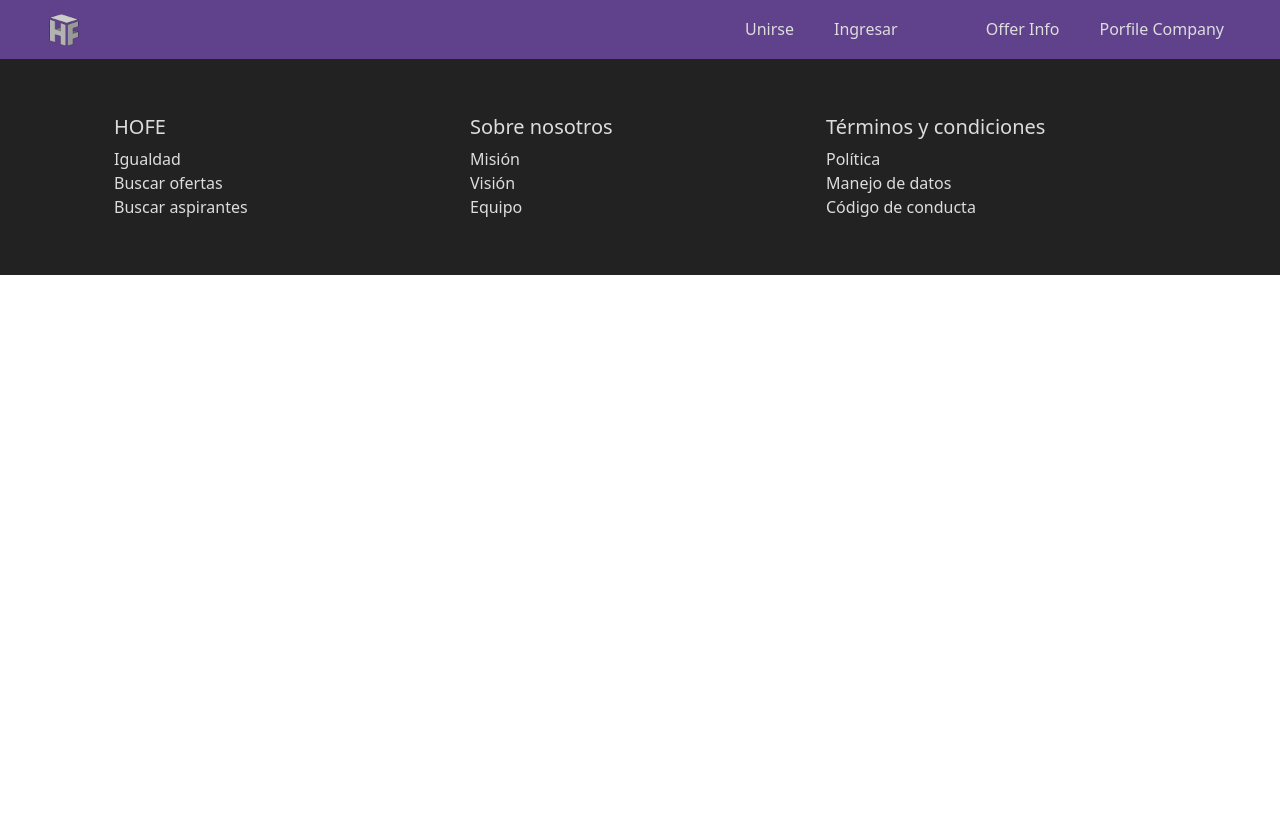
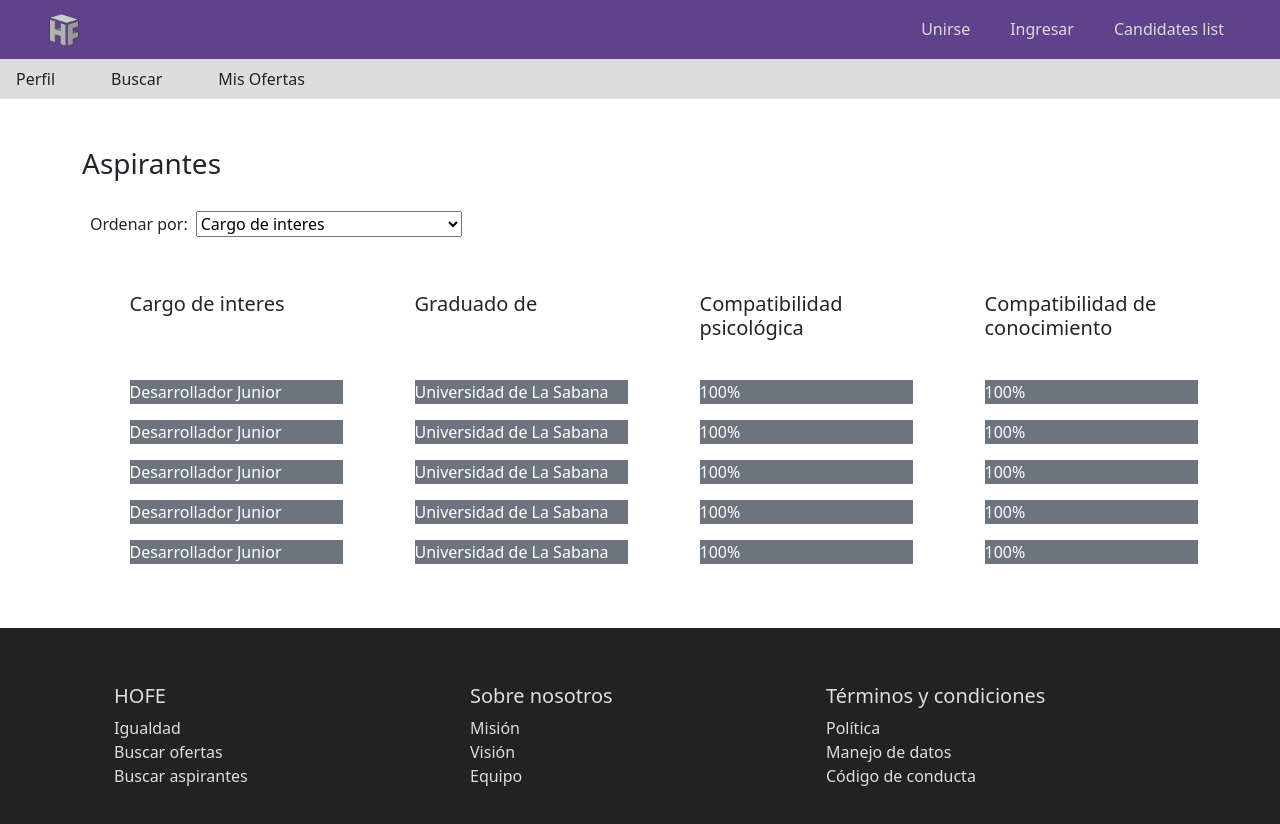
Before and after one commit to estidlore/hofe_front, a React (Create React App) app: page /list-candidates in a window 1280 px wide. Shown: the top 824 px of the page. Before the commit the page ends 800 px from the top, so only its background shows below. Built offline with nearby package versions, Linux system fonts and the light colour scheme.

Commit message:
Lista de candidatos

```diff
--- a/src/App.js
+++ b/src/App.js
@@ -8,6 +8,7 @@ import Home from './views/Home';
 import CandidateInfo from './views/CandidateInfo';
 import OfferInfo from './views/OfferInfo';
 import PorfileCompany from './views/PorfileCompany';
+import CandidatesList from './views/CandidatesList';
 import Footer from './components/Footer';
 
 import React from 'react'
@@ -37,6 +38,9 @@ function App() {
           <Route exact path="/porfile-company">
             <PorfileCompany />
           </Route>
+          <Route exact path="/list-candidates">
+            <CandidatesList />
+          </Route>
         </Switch>
         <Footer />
       </Router>
--- a/src/components/NavBar.js
+++ b/src/components/NavBar.js
@@ -22,14 +22,8 @@ class NavBar extends Component {
           <li className="nav-item ms-4">
             <Link to="/sign-in" className="nav-link">Ingresar</Link>
           </li>
-          <li className="nav-item ms-5">
-            {/* <Link to="/candidate-info" className="nav-link">Candidate Info</Link> */}
-          </li>
           <li className="nav-item ms-4">
-            <Link to="/offer-info" className="nav-link">Offer Info</Link>
-          </li>
-          <li className="nav-item ms-4">
-            <Link to="/porfile-company" className="nav-link">Porfile Company</Link>
+            <Link to="/list-candidates" className="nav-link">Candidates list</Link>
           </li>
         </ul>
       </nav>
--- /dev/null
+++ b/src/views/CandidatesList.js
@@ -0,0 +1,109 @@
+import React from 'react'
+import Selector from '../components/Selector'
+
+function CandidatesList() {
+
+    const userTypes = [{
+        value: "cargo",
+        text: "Cargo de interes"
+    }, {
+        value: "universidad",
+        text: "Graduado de"
+    }, {
+        value: "compatibilidadPsicologica",
+        text: "Compatibilidad Psicológica"
+    }, {
+        value: "compatibilidadConocimiento",
+        text: "Compatibilidad de conocimiento"
+    }]
+
+    return (
+        <div>
+            <div className="light p-2">
+                <span className="m-2">
+                    <a href="#">Perfil</a>
+                </span>
+                <span className="nav-item m-5">
+                    <a href="#">Buscar</a>
+                </span>
+                <span className="nav-item m-2">
+                    <a href="#">Mis Ofertas</a>
+                </span>
+            </div>
+
+
+            <div className="container m-5 mx-auto">
+                <h3 className="my-4">Aspirantes</h3>
+                <Selector label="Ordenar por: " options={userTypes} />
+                <br></br><br></br>
+                <div className="row">
+                    <Home_Step header="Cargo de interes" />
+                    <Home_Step header="Graduado de" />
+                    <Home_Step header="Compatibilidad psicológica" />
+                    <Home_Step header="Compatibilidad de conocimiento" />
+                </div>
+                <br></br>
+                <div className="row">
+                    <Candidate_Step text="Desarrollador Junior" />
+                    <Candidate_Step text="Universidad de La Sabana" />
+                    <Candidate_Step text="100%" />
+                    <Candidate_Step text="100%" />
+                </div>
+                <div className="row">
+                    <Candidate_Step text="Desarrollador Junior" />
+                    <Candidate_Step text="Universidad de La Sabana" />
+                    <Candidate_Step text="100%" />
+                    <Candidate_Step text="100%" />
+                </div>
+                <div className="row">
+                    <Candidate_Step text="Desarrollador Junior" />
+                    <Candidate_Step text="Universidad de La Sabana" />
+                    <Candidate_Step text="100%" />
+                    <Candidate_Step text="100%" />
+                </div>
+                <div className="row">
+                    <Candidate_Step text="Desarrollador Junior" />
+                    <Candidate_Step text="Universidad de La Sabana" />
+                    <Candidate_Step text="100%" />
+                    <Candidate_Step text="100%" />
+                </div>
+                <div className="row">
+                    <Candidate_Step text="Desarrollador Junior" />
+                    <Candidate_Step text="Universidad de La Sabana" />
+                    <Candidate_Step text="100%" />
+                    <Candidate_Step text="100%" />
+                </div>
+            </div>
+        </div>
+    )
+    function Home_Step({ num, header, text }) {
+        return (
+            <div className="col-12 col-md-3">
+                <div className="row">
+                    <span className="col-2 col-md-3 col-lg-2">
+                        <p className="text-center rounded dark">{num}</p>
+                    </span>
+                    <div className="col-10 col-md-9 col-lg-10">
+                        <h5>{header}</h5>
+                        <p>{text}</p>
+                    </div>
+                </div>
+            </div>
+        )
+    }
+    function Candidate_Step({ num,text }) {
+        return (
+            <div className="col-12 col-md-3">
+                <div className="row">
+                    <span className="col-2 col-md-3 col-lg-2">
+                        <p className="text-center rounded dark">{num}</p>
+                    </span>
+                    <div className="col-10 col-md-9 col-lg-10">
+                        <p class="bg-secondary text-white">{text}</p>
+                    </div>
+                </div>
+            </div>
+        )
+    }
+}
+export default CandidatesList
```
